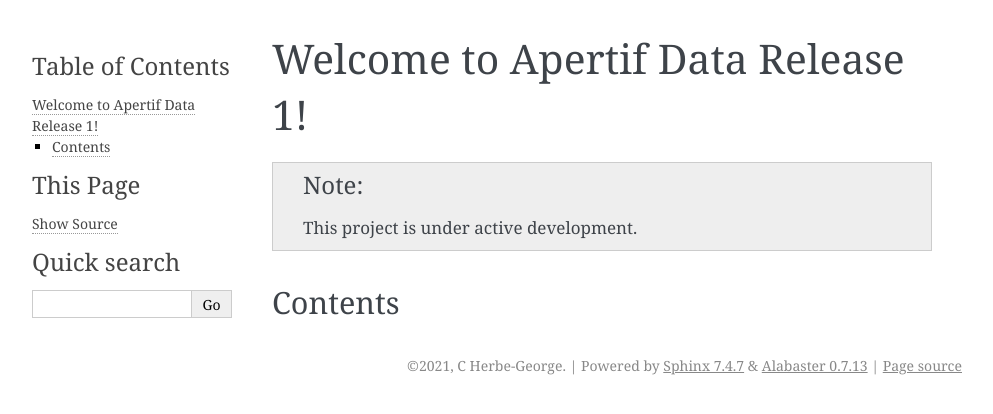
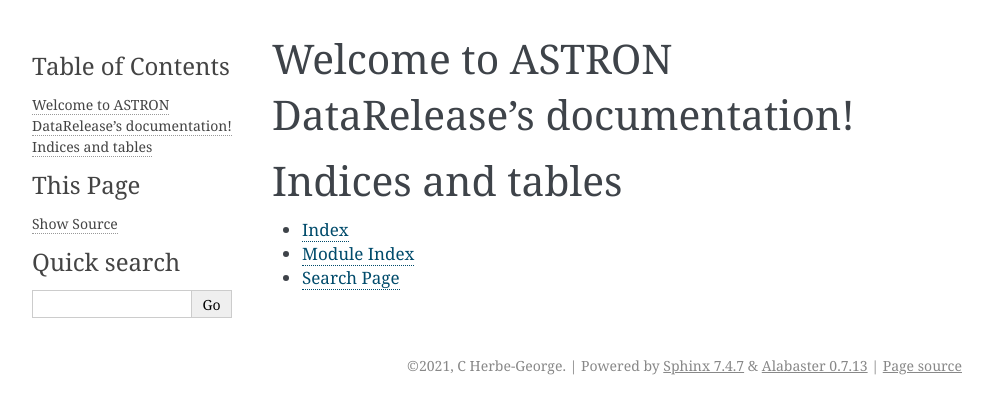
Before and after one commit to CelestinBananas/rtd-tutorial, a Sphinx documentation site: the page built from docs/source/index.rst, in a window 1280 px wide. Shown: the top 414 px of the page, without its empty margins (148-1141 px from the left). Built offline with Sphinx 7.4.7, drawn with Linux system fonts in a browser that asks for light colours.

Commit message:
Add files via upload

```diff
--- a/docs/source/index.rst
+++ b/docs/source/index.rst
@@ -1,12 +1,20 @@
-Welcome to Apertif Data Release 1!
-===================================
+.. ASTRON DataRelease documentation master file, created by
+   sphinx-quickstart on Tue Oct  5 14:58:51 2021.
+   You can adapt this file completely to your liking, but it should at least
+   contain the root `toctree` directive.
+
+Welcome to ASTRON DataRelease's documentation!
+==============================================
+
+.. toctree::
+   :maxdepth: 2
+   :caption: Contents:
 
 
-.. note::
 
-   This project is under active development.
+Indices and tables
+==================
 
-Contents
---------
-
-.. toctree::
+* :ref:`genindex`
+* :ref:`modindex`
+* :ref:`search`
```
Also changed, not shown: 2 other files.
